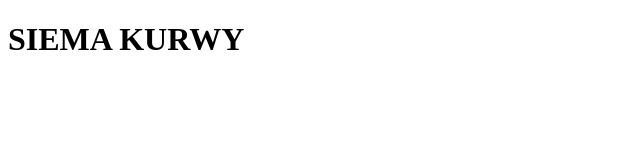
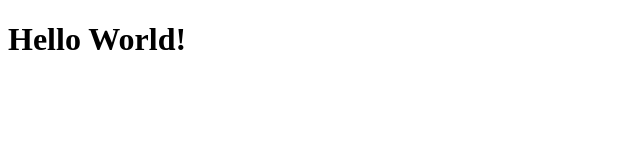
Before and after one commit to aszpetmanski/cp_project, a plain HTML site: page index.html in a window 1280 px wide. Shown: the whole page, without its empty margins (0-640 px from the left). Drawn offline with Linux system fonts and the light colour scheme.

Commit message:
final commit

```diff
--- a/index.html
+++ b/index.html
@@ -6,6 +6,6 @@
     <title>Document</title>
 </head>
 <body>
-    <h1>SIEMA KURWY</h1>
+    <h1>Hello World!</h1>
 </body>
 </html>
```
Also changed, not shown: 9 other files.
